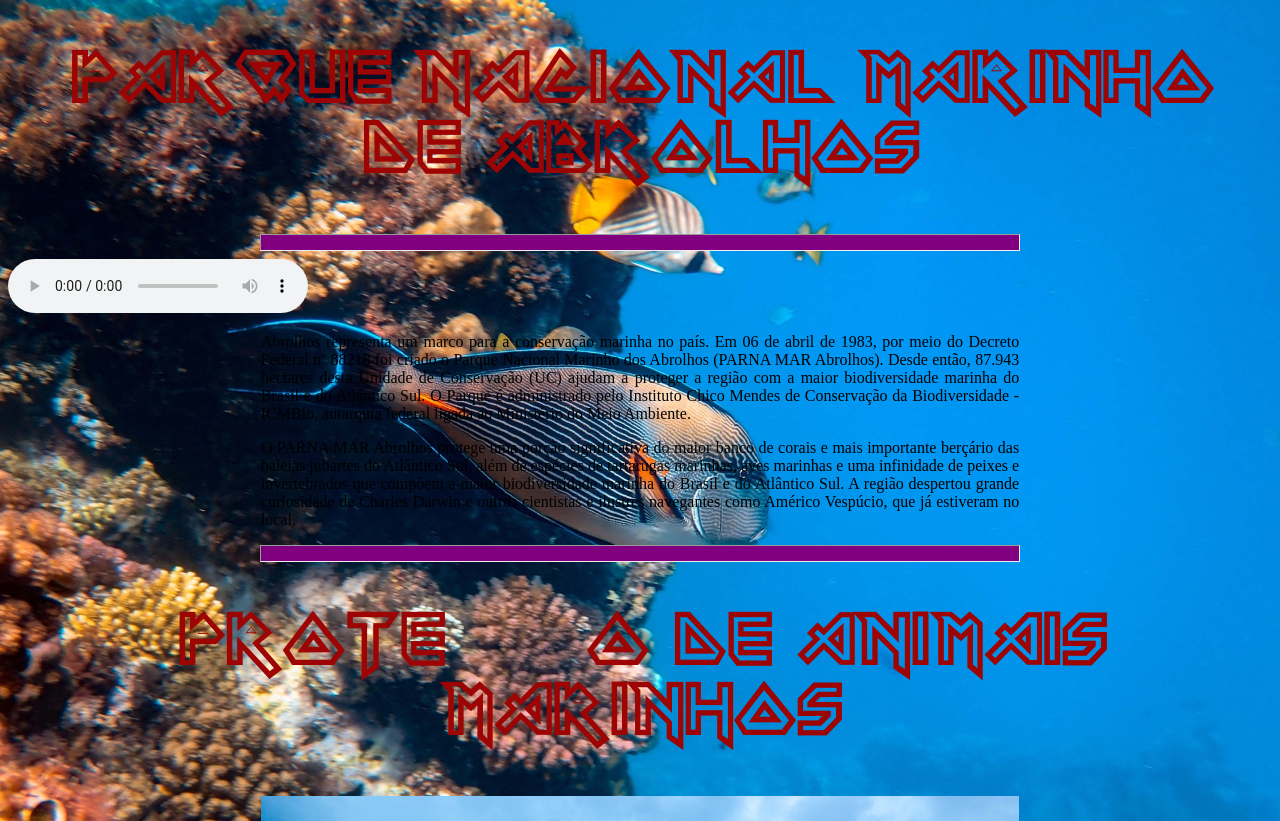
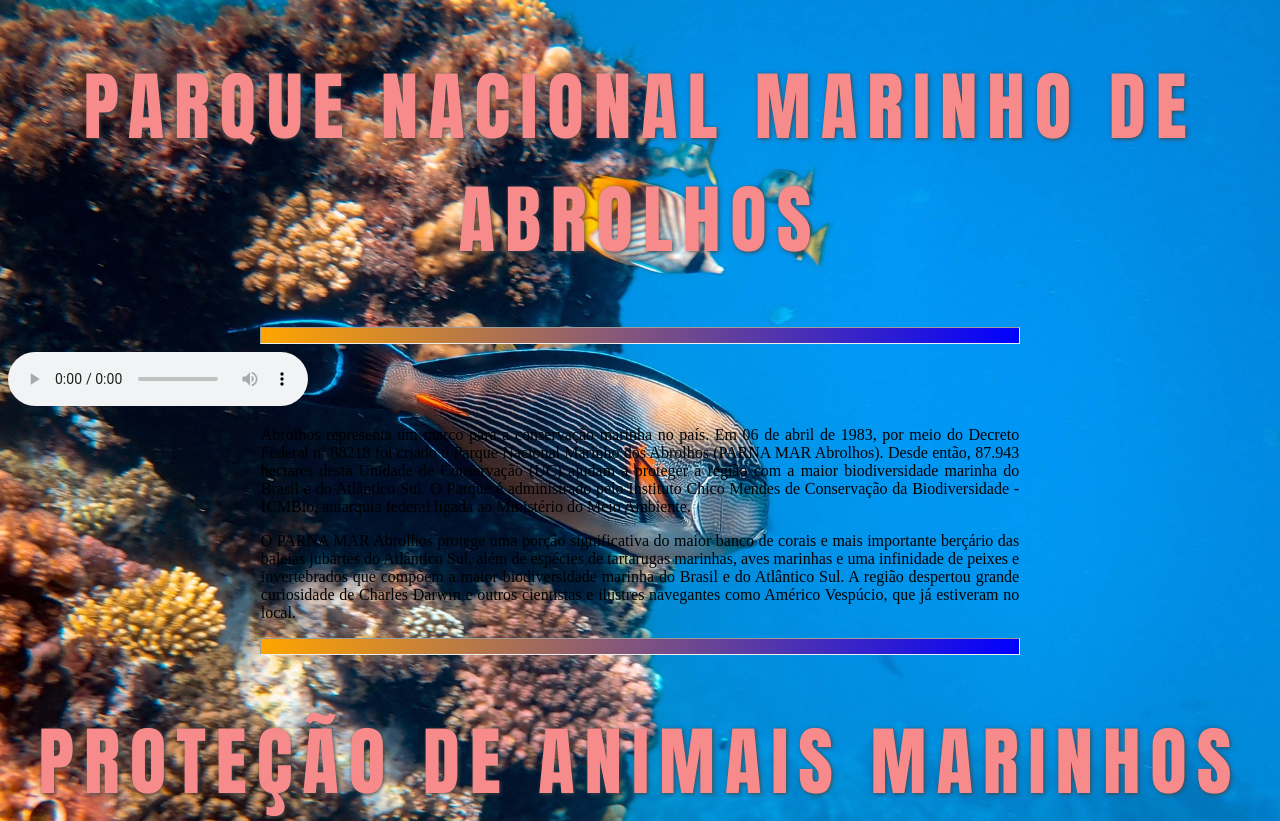
Before and after one commit to Lucas12sande/frontend, a plain HTML site: page index.html in a window 1280 px wide. Shown: the top 821 px of the page. Drawn offline with Linux system fonts and the light colour scheme.

Commit message:
alteracao do h1 e hr

```diff
--- a/css/estilo.css
+++ b/css/estilo.css
@@ -1,8 +1,10 @@
 h1 {
   text-align: center;
-  font-size: 70px;
-  color: rgb(157, 4, 4);
-  font-family: iron;
+  font-size: 75px;
+  color: rgb(247, 139, 139);
+  font-family: Impact, Haettenschweiler, "Arial Narrow Bold", sans-serif;
+  letter-spacing: 10px;
+  text-shadow: 1px 1px 4px #444444;
 }
 
 @font-face {
@@ -13,7 +15,7 @@ h1 {
 hr {
   width: 60%;
   height: 15px;
-  background: purple;
+  background: linear-gradient(90deg, orange, blue);
 }
 
 .texto {
```
